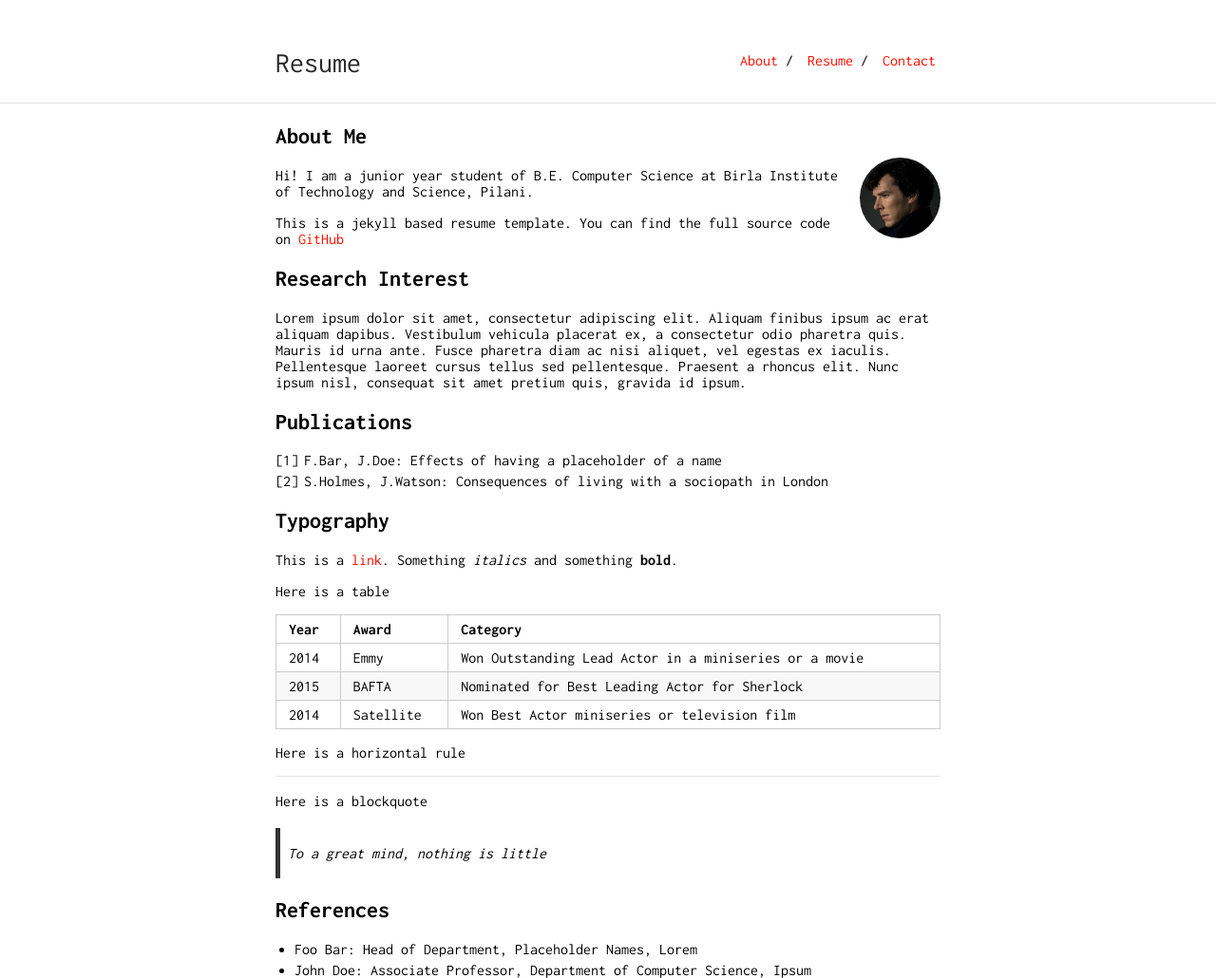
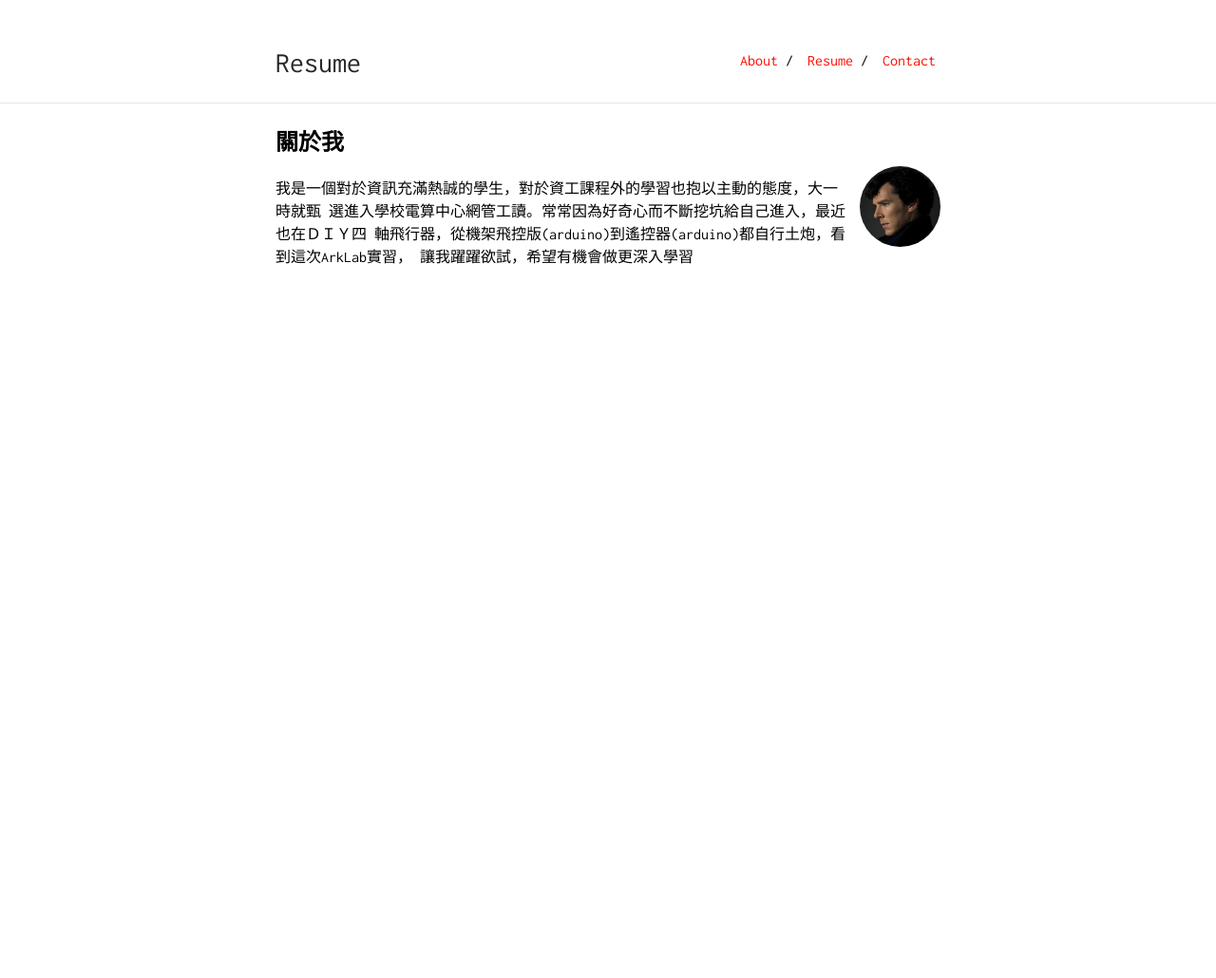
Before and after one commit to gary089123/resume, a Jekyll site: the page built from about.md, in a window 1280 px wide. Shown: the whole page at 95% size. Built offline with Jekyll 4.4.1, drawn with Linux system fonts in a browser that asks for light colours; our own code applies the rules of GitHub Pages for plain Markdown files; after the commit the page ends 900 px from its top, so only the background shows below that.

Commit message:
Update about.md

```diff
--- a/about.md
+++ b/about.md
@@ -2,44 +2,11 @@
 layout: default
 ---
 
-## About Me
+## 關於我
 
 <img class="profile-picture" src="sherlock.jpg">
 
-Hi! I am a junior year student of B.E. Computer Science at Birla Institute of Technology and Science, Pilani.
-
-This is a jekyll based resume template. You can find the full source code on [GitHub](https://github.com/bk2dcradle/researcher)
-
-## Research Interest
-
-Lorem ipsum dolor sit amet, consectetur adipiscing elit. Aliquam finibus ipsum ac erat aliquam dapibus. Vestibulum vehicula placerat ex, a consectetur odio pharetra quis. Mauris id urna ante. Fusce pharetra diam ac nisi aliquet, vel egestas ex iaculis. Pellentesque laoreet cursus tellus sed pellentesque. Praesent a rhoncus elit. Nunc ipsum nisl, consequat sit amet pretium quis, gravida id ipsum.
-
-## Publications
-
-1. F.Bar, J.Doe: Effects of having a placeholder of a name
-2. S.Holmes, J.Watson: Consequences of living with a sociopath in London
-
-## Typography
-
-This is a [link](http://google.com). Something *italics* and something **bold**.
-
-Here is a table
-
-Year | Award | Category
------|-------|--------
-2014 | Emmy  | Won Outstanding Lead Actor in a miniseries or a movie
-2015 | BAFTA | Nominated for Best Leading Actor for Sherlock
-2014 | Satellite | Won Best Actor miniseries or television film
-
-Here is a horizontal rule
-
----
-
-Here is a blockquote
-
-> To a great mind, nothing is little
-
-## References
-
-* Foo Bar: Head of Department, Placeholder Names, Lorem
-* John Doe: Associate Professor, Department of Computer Science, Ipsum
+我是一個對於資訊充滿熱誠的學生，對於資工課程外的學習也抱以主動的態度，大一時就甄
+選進入學校電算中心網管工讀。常常因為好奇心而不斷挖坑給自己進入，最近也在ＤＩＹ四
+軸飛行器，從機架飛控版(arduino)到遙控器(arduino)都自行土炮，看到這次ArkLab實習，
+讓我躍躍欲試，希望有機會做更深入學習
```
